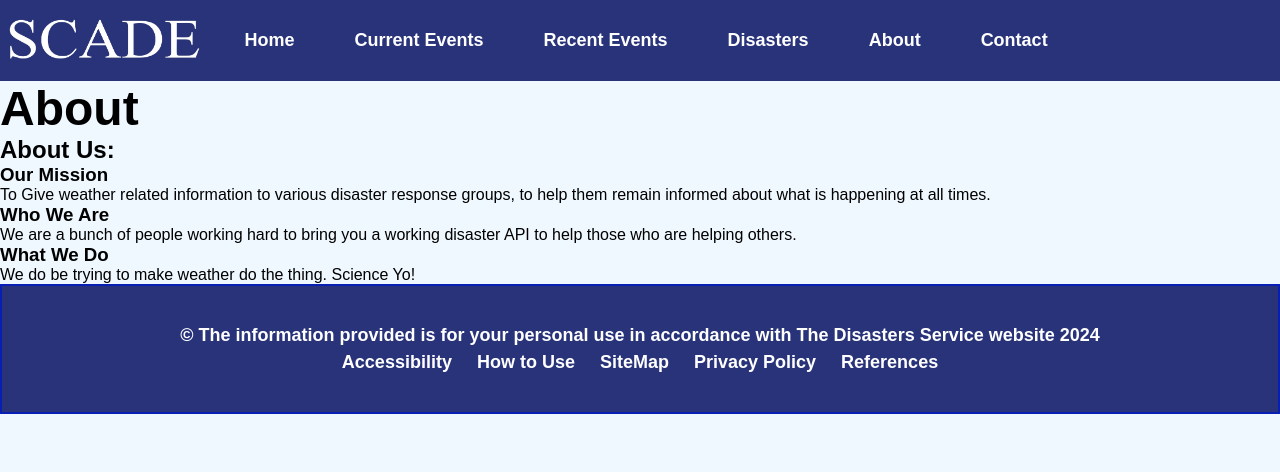
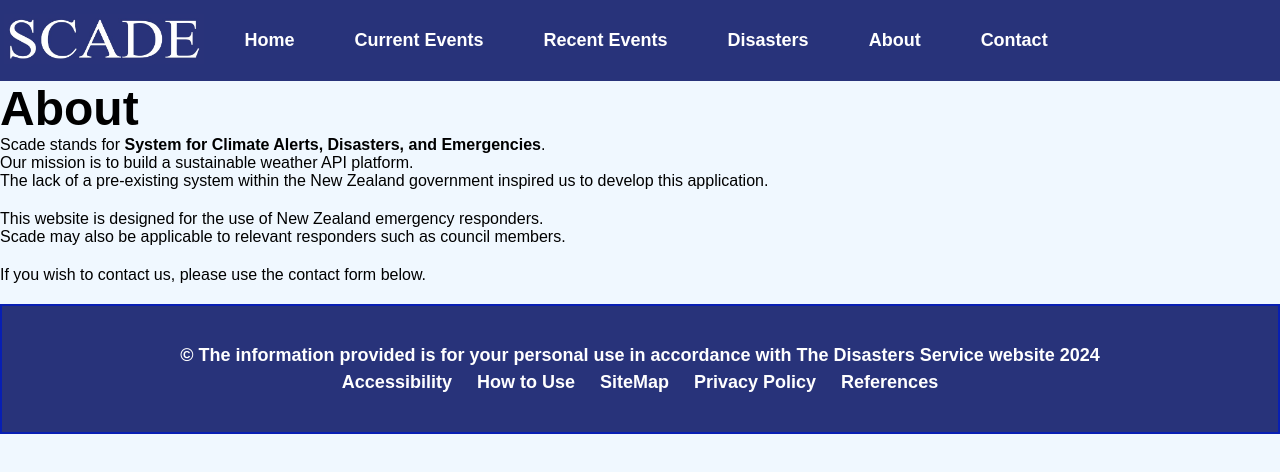
Before and after one commit to BIT-Studio-3/group-project-25-1-scade, a SvelteKit app: page /about in a window 1280 px wide. Shown: the top 472 px of the page. Built offline with nearby package versions, Linux system fonts and the light colour scheme.

Commit message:
update(about)updated about page text content with clear explaination of what scade is, who it is for, and why it exists

```diff
--- a/src/routes/about/+page.svelte
+++ b/src/routes/about/+page.svelte
@@ -6,21 +6,21 @@
 
 <Header headingTitle="About" />
 
-<h2>About Us:</h2>
-<h3>Our Mission</h3>
 <p>
-  To Give weather related information to various disaster response groups, to
-  help them remain informed about what is happening at all times.
+Scade stands for <b>System for Climate Alerts, Disasters, and Emergencies</b>.<br>
+Our mission is to build a sustainable weather API platform. <br>
+The lack of a pre-existing system within the New Zealand government inspired us to develop this application. <br>
 </p>
-<h3>Who We Are</h3>
 <p>
-  We are a bunch of people working hard to bring you a working disaster API to
-  help those who are helping others.
+  This website is designed for the use of New Zealand emergency responders. <br>
+  Scade may also be applicable to relevant responders such as council members.
 </p>
-<h3>What We Do</h3>
-<p>We do be trying to make weather do the thing. Science Yo!</p>
+
+<p>If you wish to contact us, please use the contact form below.</p>
 
 
 <style>
-
+  p {
+  margin-bottom: 20px;
+}
 </style>
```
